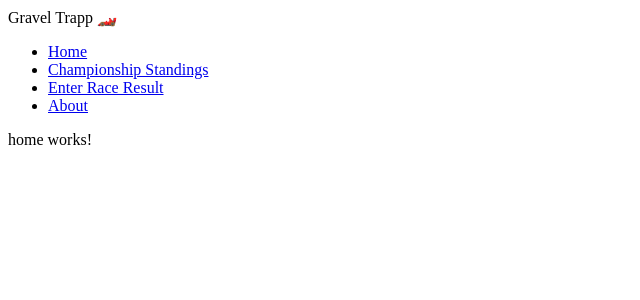
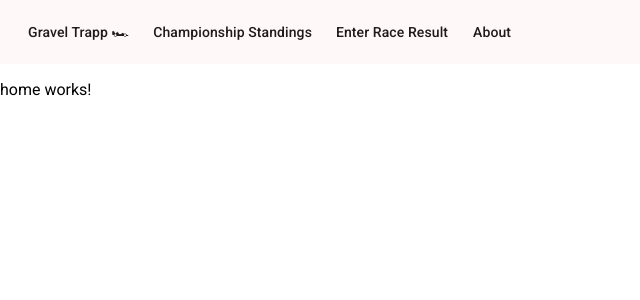
Before and after one commit to hannotify/gravel-trapp, an Angular app in the folder gravel-trapp-frontend/: page /home in a window 1280 px wide. Shown: the top 300 px of the page, without its empty margins (0-640 px from the left). Built offline with nearby package versions, Linux system fonts and the light colour scheme.

Commit message:
Apply formatting, add navigation

```diff
--- a/gravel-trapp-frontend/angular.json
+++ b/gravel-trapp-frontend/angular.json
@@ -27,6 +27,7 @@
               }
             ],
             "styles": [
+              "@angular/material/prebuilt-themes/rose-red.css",
               "src/styles.css"
             ],
             "scripts": []
@@ -85,6 +86,7 @@
               }
             ],
             "styles": [
+              "@angular/material/prebuilt-themes/rose-red.css",
               "src/styles.css"
             ],
             "scripts": []
--- a/gravel-trapp-frontend/package.json
+++ b/gravel-trapp-frontend/package.json
@@ -10,10 +10,12 @@
   },
   "private": true,
   "dependencies": {
+    "@angular/cdk": "^19.2.3",
     "@angular/common": "^19.2.0",
     "@angular/compiler": "^19.2.0",
     "@angular/core": "^19.2.0",
     "@angular/forms": "^19.2.0",
+    "@angular/material": "^19.2.3",
     "@angular/platform-browser": "^19.2.0",
     "@angular/platform-browser-dynamic": "^19.2.0",
     "@angular/router": "^19.2.0",
--- a/gravel-trapp-frontend/src/app/navigation/navigation.component.html
+++ b/gravel-trapp-frontend/src/app/navigation/navigation.component.html
@@ -1,14 +1,25 @@
-<nav class="navbar">
-  <div class="navbar-logo">
-    Gravel Trapp 🏎️
+<mat-toolbar>
+  <a mat-button routerLink="/">
+    <span>Gravel Trapp 🏎</span>
+  </a>
+  <div>
+    <a mat-button routerLink="/championship-standings">Championship Standings</a>
+    <a mat-button routerLink="/enter-race-result">Enter Race Result</a>
+    <a mat-button routerLink="/about">About</a>
   </div>
-  <ul class="navbar-links">
-    <li><a routerLink="/">Home</a></li>
-    <li><a routerLink="/championship-standings">Championship Standings</a></li>
-    <li><a routerLink="/enter-race-result">Enter Race Result</a></li>
-    <li><a routerLink="/about">About</a></li>
-  </ul>
-  <div class="navbar-actions">
-    <!-- Add login/logout buttons or user-related actions here -->
-  </div>
-</nav>
+</mat-toolbar>
+
+<!--<nav class="navbar">-->
+<!--  <div class="navbar-logo">-->
+<!--    Gravel Trapp 🏎️-->
+<!--  </div>-->
+<!--  <ul class="navbar-links">-->
+<!--    <li><a routerLink="/">Home</a></li>-->
+<!--    <li><a routerLink="/championship-standings">Championship Standings</a></li>-->
+<!--    <li><a routerLink="/enter-race-result">Enter Race Result</a></li>-->
+<!--    <li><a routerLink="/about">About</a></li>-->
+<!--  </ul>-->
+<!--  <div class="navbar-actions">-->
+<!--    &lt;!&ndash; Add login/logout buttons or user-related actions here &ndash;&gt;-->
+<!--  </div>-->
+<!--</nav>-->
--- a/gravel-trapp-frontend/src/app/navigation/navigation.component.ts
+++ b/gravel-trapp-frontend/src/app/navigation/navigation.component.ts
@@ -1,10 +1,14 @@
 import { Component } from '@angular/core';
 import {RouterLink} from '@angular/router';
+import {MatAnchor} from '@angular/material/button';
+import {MatToolbar} from '@angular/material/toolbar';
 
 @Component({
   selector: 'app-navigation',
   imports: [
-    RouterLink
+    RouterLink,
+    MatAnchor,
+    MatToolbar
   ],
   templateUrl: './navigation.component.html',
   styleUrl: './navigation.component.css'
--- a/gravel-trapp-frontend/src/index.html
+++ b/gravel-trapp-frontend/src/index.html
@@ -6,6 +6,8 @@
   <base href="/">
   <meta name="viewport" content="width=device-width, initial-scale=1">
   <link rel="icon" type="image/x-icon" href="favicon.ico">
+  <link href="https://fonts.googleapis.com/css2?family=Roboto:wght@300;400;500&display=swap" rel="stylesheet">
+  <link href="https://fonts.googleapis.com/icon?family=Material+Icons" rel="stylesheet">
 </head>
 <body>
   <app-root></app-root>
--- a/gravel-trapp-frontend/src/styles.css
+++ b/gravel-trapp-frontend/src/styles.css
@@ -1 +1,4 @@
 /* You can add global styles to this file, and also import other style files */
+
+html, body { height: 100%; }
+body { margin: 0; font-family: Roboto, "Helvetica Neue", sans-serif; }
```
Also changed, not shown: 1 other file (tests, documents, lock files or other folders).
